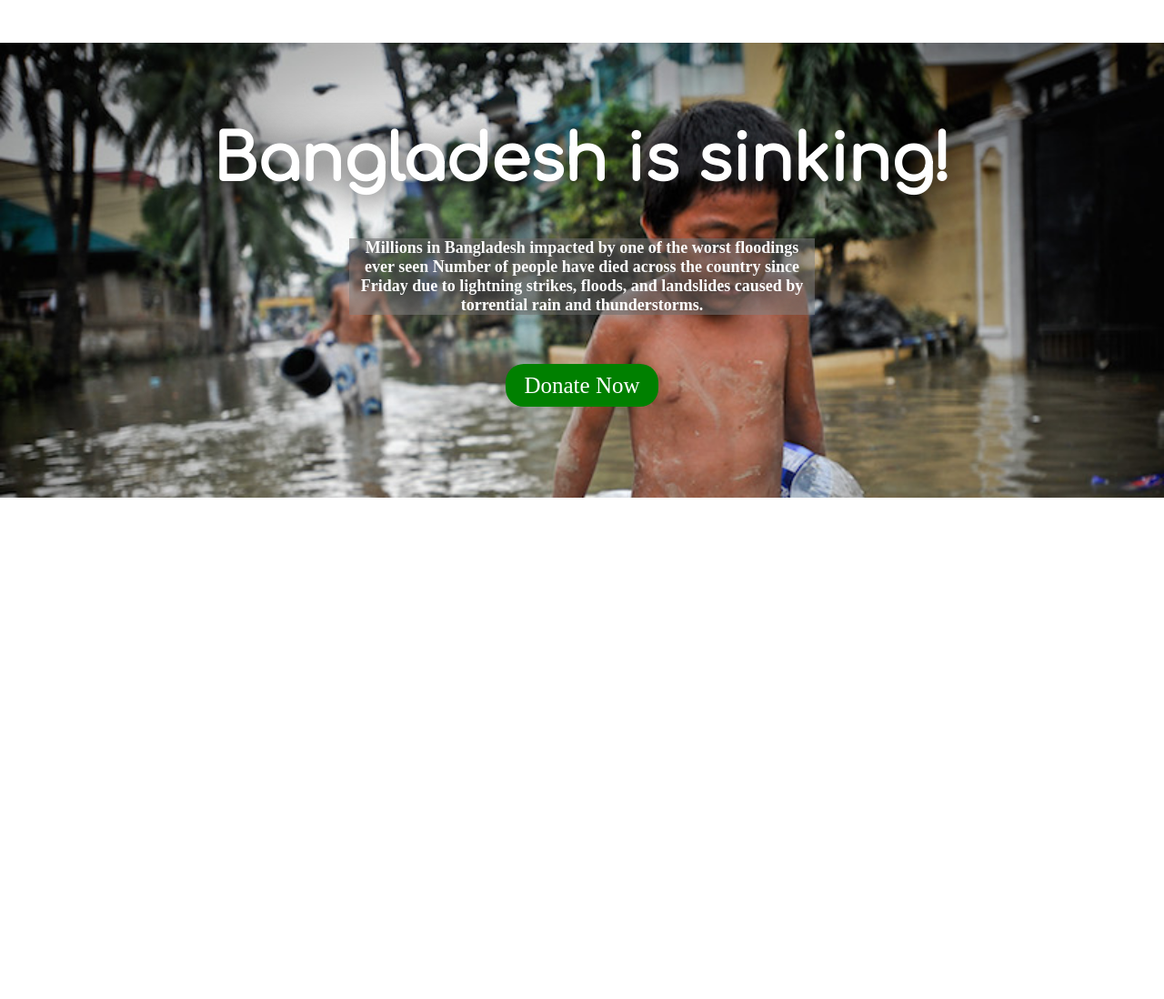
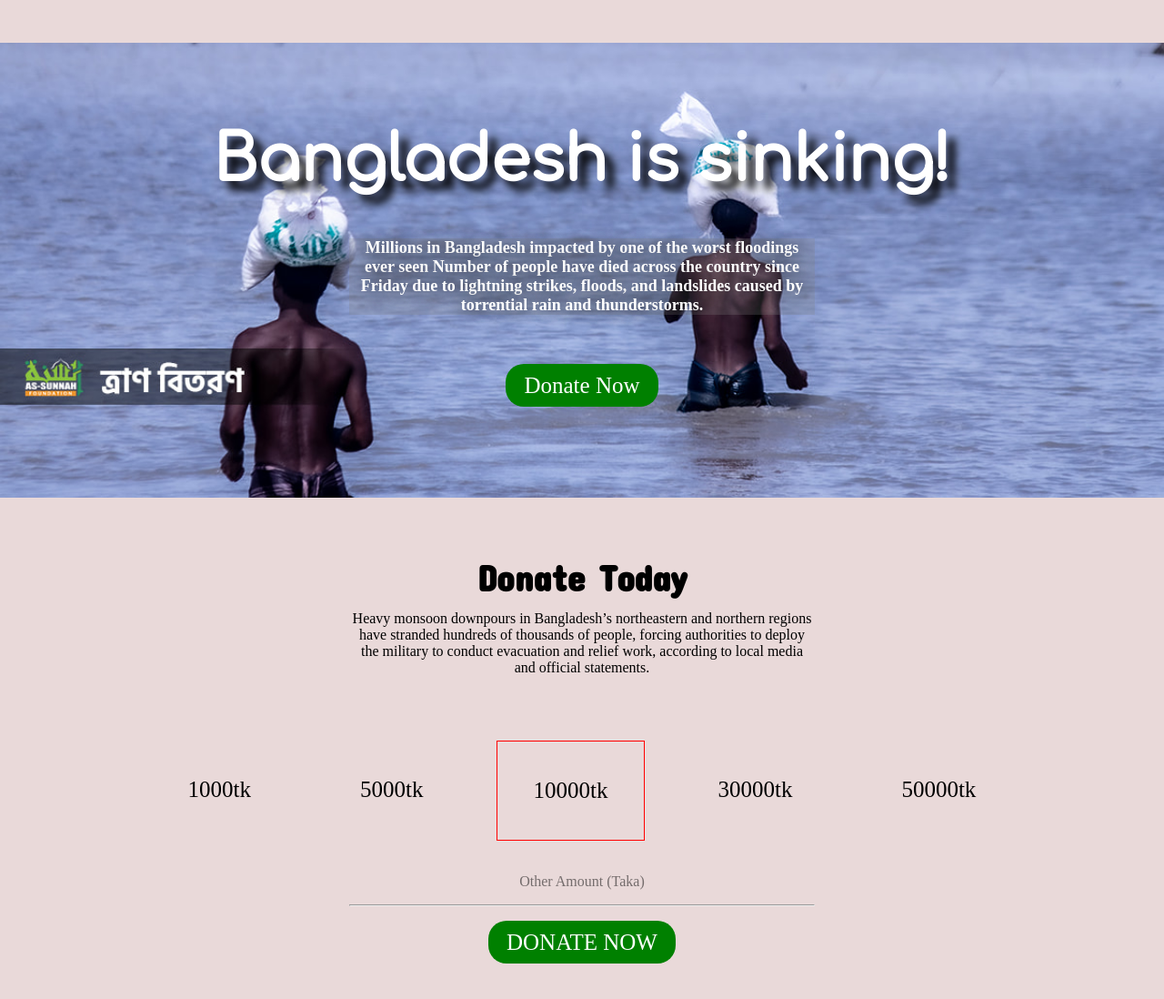
Before and after one commit to NasimHossain60/milestone-1-assignment, a plain HTML site: page index.html in a window 1280 px wide. Shown: the whole page at 91% size. Before the commit the page ends 800 px from the top, so only its background shows below. Drawn offline with Linux system fonts and the light colour scheme.

Commit message:
Section 2 Compleate

```diff
--- a/index.html
+++ b/index.html
@@ -8,6 +8,10 @@
     <link rel="preconnect" href="https://fonts.googleapis.com">
     <link rel="preconnect" href="https://fonts.gstatic.com" crossorigin>
     <link href="https://fonts.googleapis.com/css2?family=Comfortaa&display=swap" rel="stylesheet">
+
+    <link rel="preconnect" href="https://fonts.googleapis.com">
+    <link rel="preconnect" href="https://fonts.gstatic.com" crossorigin>
+    <link href="https://fonts.googleapis.com/css2?family=Concert+One&display=swap" rel="stylesheet">
 
     <title>flood in Bangladesh</title>
 
@@ -29,6 +33,47 @@
         </div>
 
     </header>
+    <main>
+        <section class="section2">
+            <div>
+                <h2>
+                    Donate Today
+                </h2>
+                <p class="p-center">
+                    Heavy monsoon downpours in Bangladesh’s northeastern and northern regions have stranded hundreds of
+                    thousands of people, forcing authorities to deploy the military to conduct evacuation and relief
+                    work, according to local media and official statements.
+                </p>
+            </div>
+            <div class="flex-container">
+                <div>
+                    1000tk
+                </div>
+                <div>
+                    5000tk
+                </div>
+                <div style="border:1px solid red;">
+                    10000tk
+                </div>
+                <div>
+                    30000tk
+                </div>
+                <div>
+                    50000tk
+                </div>
+            </div>
+            <div class="p-center">
+                <p style="color: rgba(0, 0, 0, 0.5);">
+                    Other Amount (Taka)
+                </p>
+                <hr><br>
+                <a class="donate-button" href="https://assunnahfoundation.org/" target="_blank">DONATE NOW</a>
+            </div>
+        </section>
+
+
+    </main>
+
 </body>
 
 </html>
--- a/style.css
+++ b/style.css
@@ -1,9 +1,10 @@
 body {
     margin: 0;
+    background-color: rgb(233, 217, 217);
 }
 
 .banner {
-    background-image: url(picture/donation9.jpg);
+    background-image: url(picture/topCover.jpg);
     background-repeat: no-repeat;
     background-size: cover;
 }
@@ -20,13 +21,13 @@ body {
     font-size: 70px;
     font-weight: 900;
     color: rgb(255, 255, 255);
-    text-shadow: 1px 1px 40px rgb(0, 0, 0);
+    text-shadow: 10px 10px 10px rgb(0, 0, 0);
 }
 
 .align p {
     font-size: large;
     font-weight: 700;
-    background-color: rgba(128, 128, 128, 0.527);
+    background-color: rgba(128, 128, 128, 0.247);
     margin: 0% 30%;
     margin-bottom: 5%;
     color: rgb(255, 255, 255);
@@ -41,3 +42,35 @@ body {
     background-color: green;
     font-size: 25px;
 }
+
+h2 {
+    text-align: center;
+    font-size: 40px;
+    font-family: 'Concert One', cursive;
+    margin: 5% 40% 1% 40%;
+}
+
+.p-center {
+    text-align: center;
+    margin: 0% 30% 4% 30%;
+}
+
+.flex-container {
+    display: flex;
+    justify-content: center;
+}
+
+.flex-container>div {
+    margin: 20px;
+    padding: 40px;
+    font-size: 25px;
+}
+
+.donate-button {
+    text-decoration: none;
+    color: white;
+    padding: 10px 20px;
+    border-radius: 20px;
+    background-color: green;
+    font-size: 25px;
+}
```
Also changed, not shown: picture/topCover.jpg (added).
